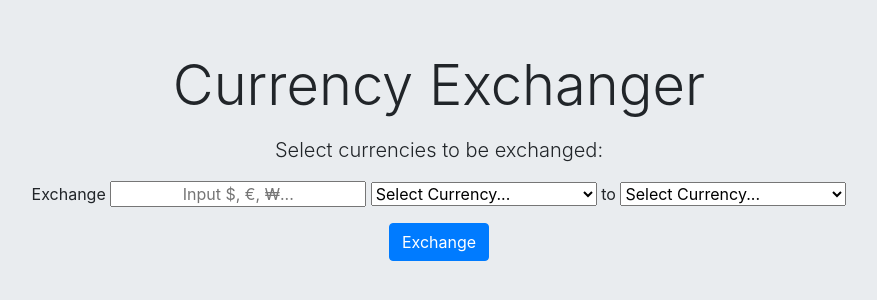
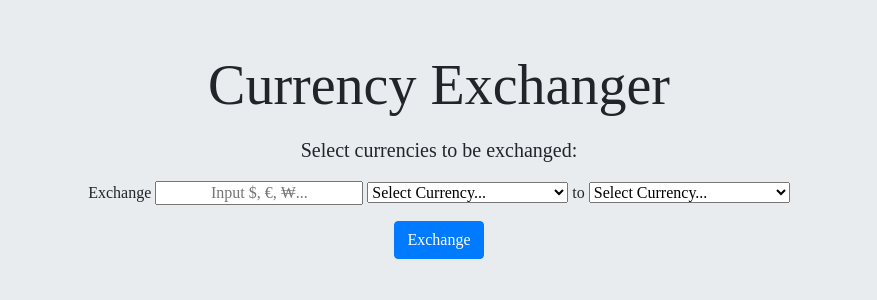
Before and after one commit to mud2009/currency-exchanger, a website built with webpack: page src/index.html in a window 1280 px wide. Shown: the part 140-440 px from the top of the page, without its empty margins (201-1078 px from the left). Built offline with nearby package versions, Linux system fonts and the light colour scheme.

Commit message:
adjust font family

```diff
--- a/src/css/styles.css
+++ b/src/css/styles.css
@@ -1,5 +1,6 @@
 body{
   background-color: #e9ecef;
+  font-family: serif;
 }
 
 .jumbotron{
```
